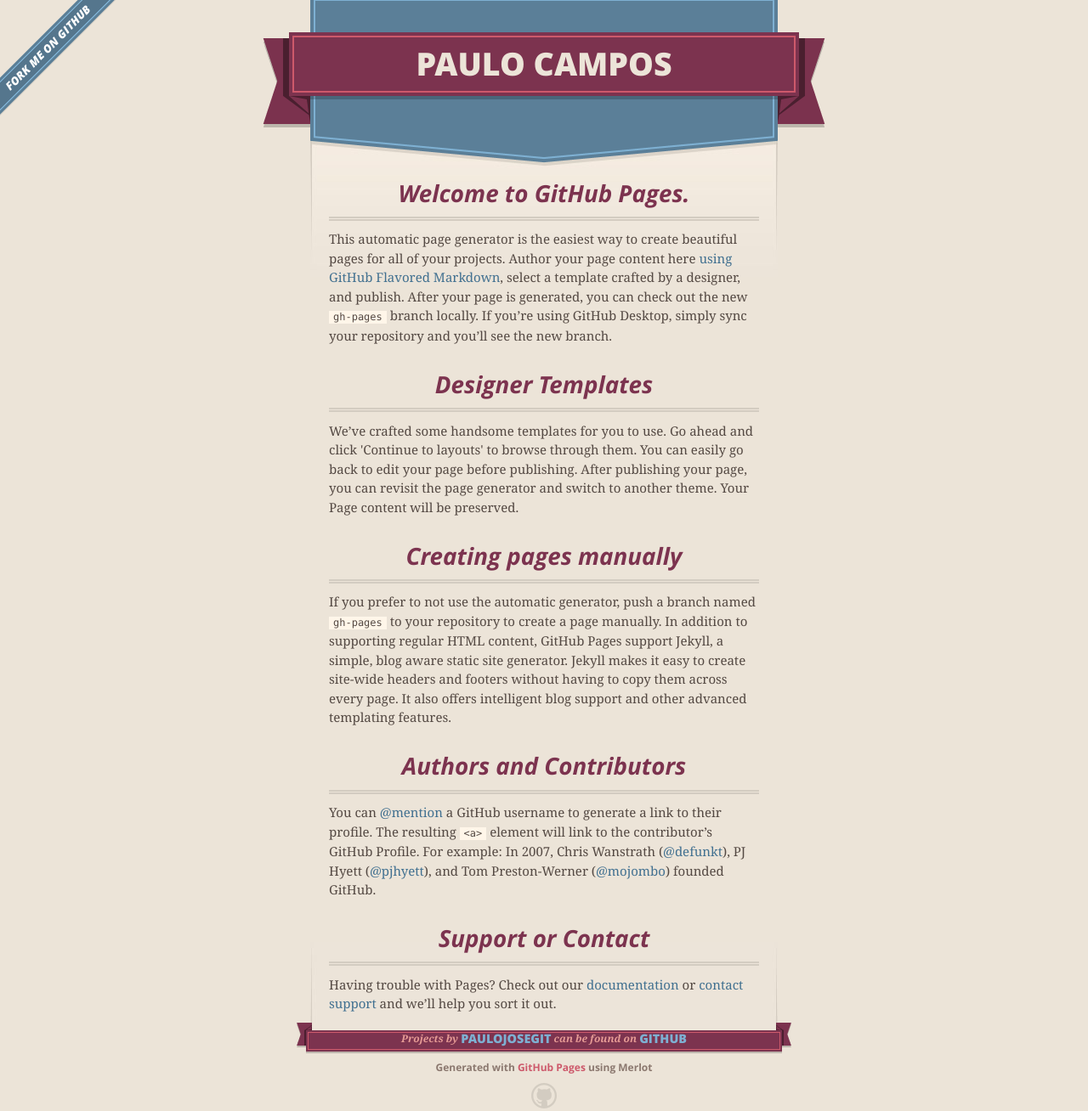
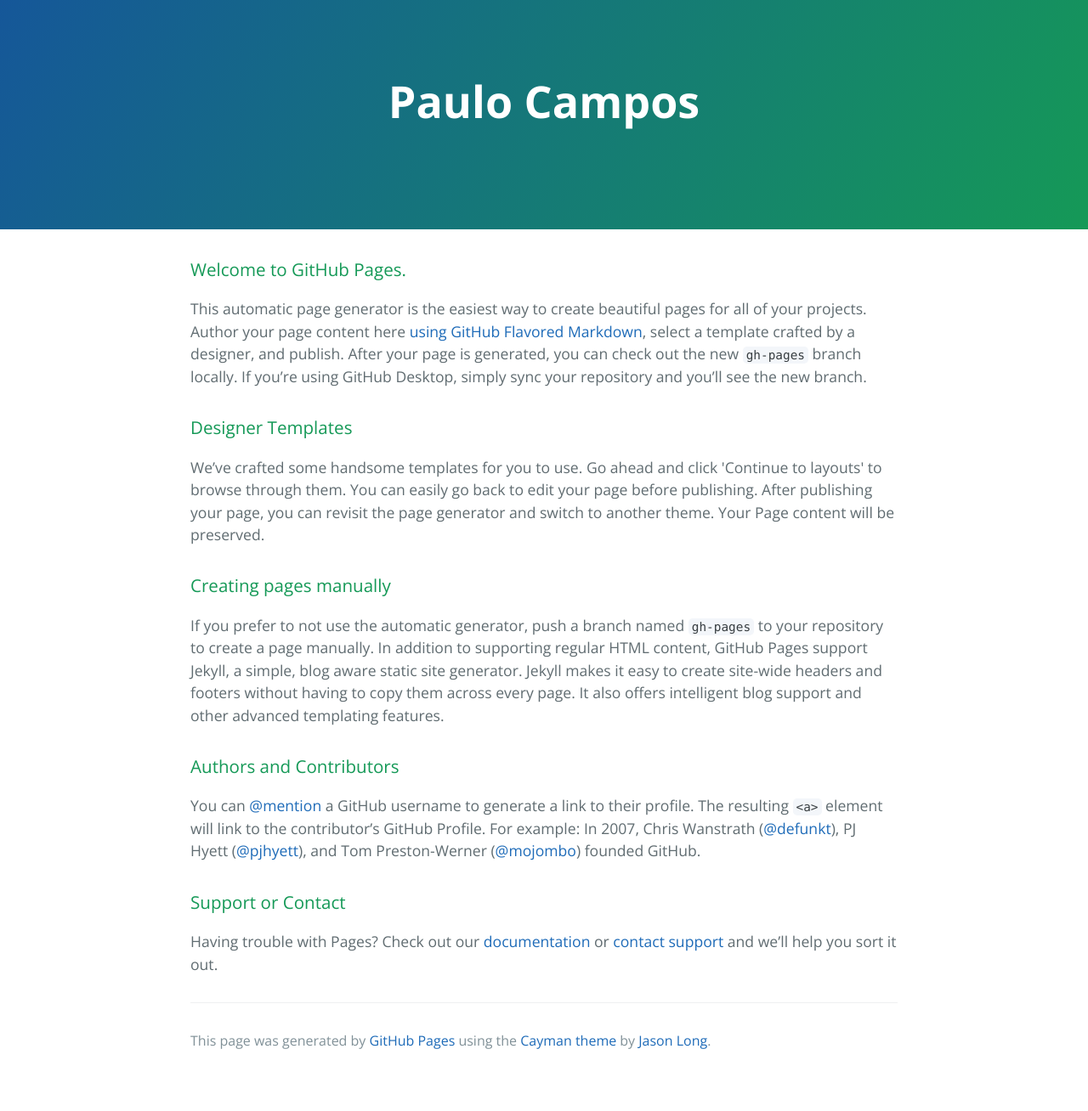
Before and after one commit to paulojosegit/paulojosegit.github.io, a plain HTML site: page index.html in a window 1280 px wide. Shown: the whole page at 85% size. After the commit the page ends 1269 px from the top, so only its background shows below. Drawn offline with nearby package versions, Linux system fonts and the light colour scheme.

Commit message:
Replace master branch with page content via GitHub

```diff
--- a/index.html
+++ b/index.html
@@ -1,51 +1,22 @@
 <!DOCTYPE html>
-<html>
+<html lang="en-us">
   <head>
-    <meta charset='utf-8'>
-    <meta http-equiv="X-UA-Compatible" content="chrome=1">
-    <meta name="viewport" content="width=640">
+    <meta charset="UTF-8">
+    <title>Paulo Campos by paulojosegit</title>
+    <meta name="viewport" content="width=device-width, initial-scale=1">
+    <link rel="stylesheet" type="text/css" href="stylesheets/normalize.css" media="screen">
+    <link href='https://fonts.googleapis.com/css?family=Open+Sans:400,700' rel='stylesheet' type='text/css'>
+    <link rel="stylesheet" type="text/css" href="stylesheets/stylesheet.css" media="screen">
+    <link rel="stylesheet" type="text/css" href="stylesheets/github-light.css" media="screen">
+  </head>
+  <body>
+    <section class="page-header">
+      <h1 class="project-name">Paulo Campos</h1>
+      <h2 class="project-tagline"></h2>
+    </section>
 
-    <link rel="stylesheet" href="stylesheets/core.css" media="screen">
-    <link rel="stylesheet" href="stylesheets/mobile.css" media="handheld, only screen and (max-device-width:640px)">
-    <link rel="stylesheet" href="stylesheets/github-light.css">
-
-    <script type="text/javascript" src="javascripts/modernizr.js"></script>
-    <script type="text/javascript" src="https://ajax.googleapis.com/ajax/libs/jquery/1.7.1/jquery.min.js"></script>
-    <script type="text/javascript" src="javascripts/headsmart.min.js"></script>
-    <script type="text/javascript">
-      $(document).ready(function () {
-        $('#main_content').headsmart()
-      })
-    </script>
-    <title>Paulo Campos by paulojosegit</title>
-  </head>
-
-  <body>
-    <a id="forkme_banner" href="https://github.com/paulojosegit">View on GitHub</a>
-    <div class="shell">
-
-      <header>
-        <span class="ribbon-outer">
-          <span class="ribbon-inner">
-            <h1>Paulo Campos</h1>
-            <h2></h2>
-          </span>
-          <span class="left-tail"></span>
-          <span class="right-tail"></span>
-        </span>
-      </header>
-
-      <div id="no-downloads">
-        <span class="inner">
-        </span>
-      </div>
-
-
-      <span class="banner-fix"></span>
-
-
-      <section id="main_content">
-        <h3>
+    <section class="main-content">
+      <h3>
 <a id="welcome-to-github-pages" class="anchor" href="#welcome-to-github-pages" aria-hidden="true"><span class="octicon octicon-link"></span></a>Welcome to GitHub Pages.</h3>
 
 <p>This automatic page generator is the easiest way to create beautiful pages for all of your projects. Author your page content here <a href="https://guides.github.com/features/mastering-markdown/">using GitHub Flavored Markdown</a>, select a template crafted by a designer, and publish. After your page is generated, you can check out the new <code>gh-pages</code> branch locally. If you’re using GitHub Desktop, simply sync your repository and you’ll see the new branch.</p>
@@ -69,21 +40,13 @@
 <a id="support-or-contact" class="anchor" href="#support-or-contact" aria-hidden="true"><span class="octicon octicon-link"></span></a>Support or Contact</h3>
 
 <p>Having trouble with Pages? Check out our <a href="https://help.github.com/pages">documentation</a> or <a href="https://github.com/contact">contact support</a> and we’ll help you sort it out.</p>
-      </section>
 
-      <footer>
-        <span class="ribbon-outer">
-          <span class="ribbon-inner">
-            <p>Projects by <a href="https://github.com/paulojosegit">paulojosegit</a> can be found on <a href="https://github.com/paulojosegit">GitHub</a></p>
-          </span>
-          <span class="left-tail"></span>
-          <span class="right-tail"></span>
-        </span>
-        <p>Generated with <a href="https://pages.github.com">GitHub Pages</a> using Merlot</p>
-        <span class="octocat"></span>
+      <footer class="site-footer">
+
+        <span class="site-footer-credits">This page was generated by <a href="https://pages.github.com">GitHub Pages</a> using the <a href="https://github.com/jasonlong/cayman-theme">Cayman theme</a> by <a href="https://twitter.com/jasonlong">Jason Long</a>.</span>
       </footer>
 
-    </div>
+    </section>
 
 
   </body>
```
